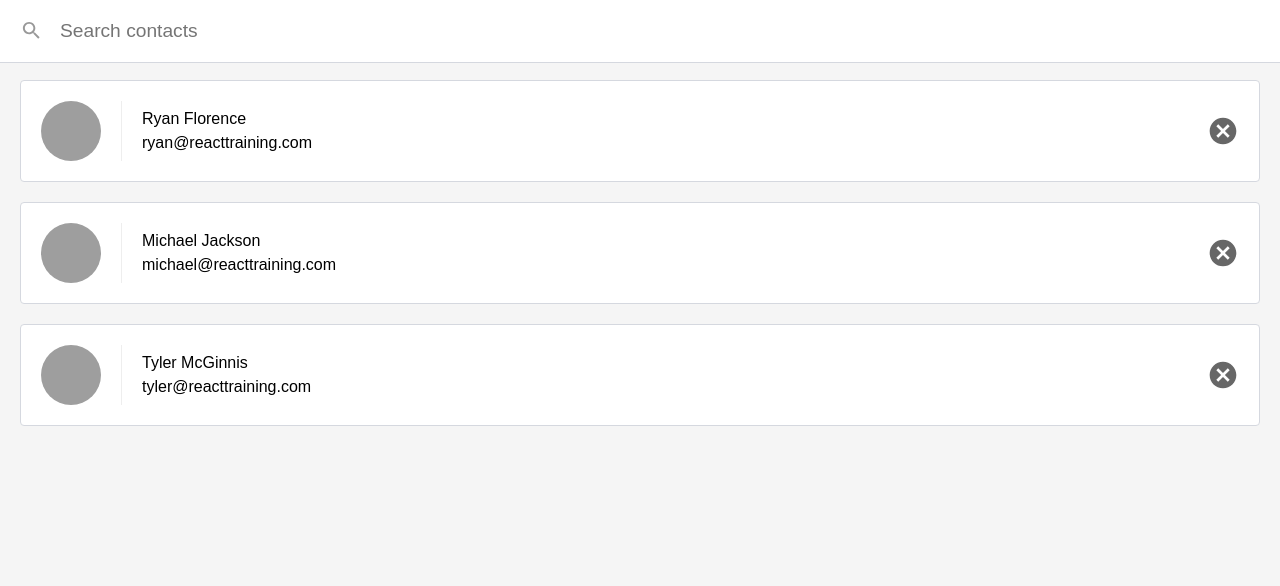
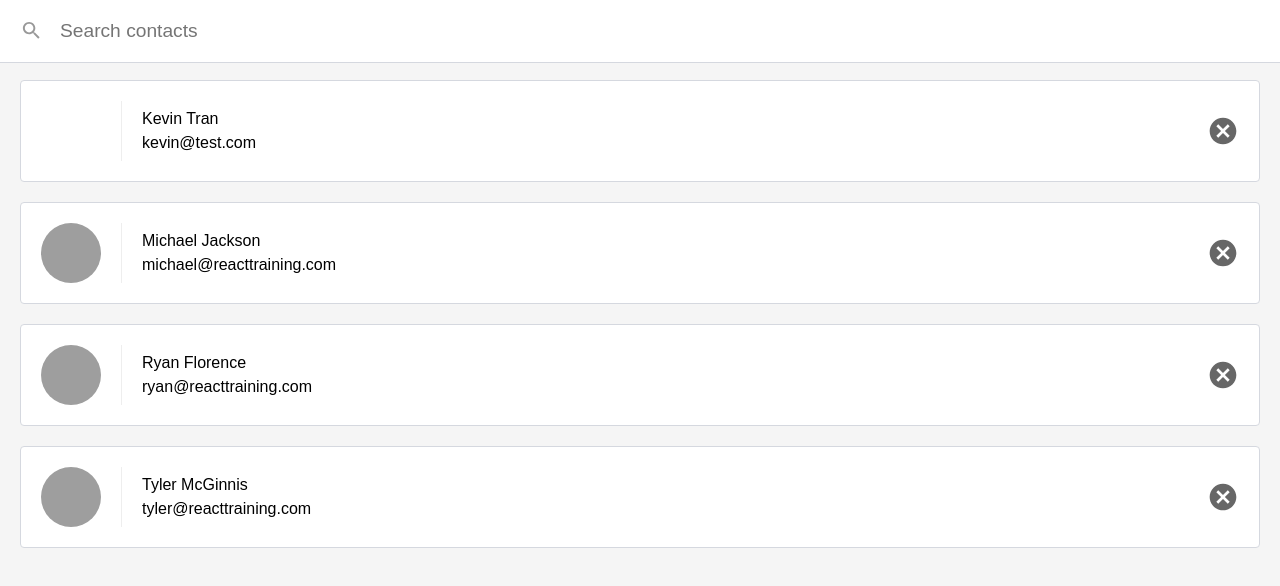
Before and after one commit to KevinCTran/ContactsApp, a React (Create React App) app: page / in a window 1280 px wide. Shown: the top 586 px of the page. Built offline with nearby package versions, Linux system fonts and the light colour scheme.

Commit message:
Search filters results, sorts alphabetically, and has button to reset query

```diff
--- a/package.json
+++ b/package.json
@@ -4,10 +4,12 @@
   "private": true,
   "dependencies": {
     "@types/react": "^16.9.9",
+    "escape-string-regexp": "^2.0.0",
     "prop-types": "^15.7.2",
     "react": "^16.10.2",
     "react-dom": "^16.10.2",
-    "react-scripts": "3.2.0"
+    "react-scripts": "3.2.0",
+    "sort-by": "^1.2.0"
   },
   "scripts": {
     "start": "react-scripts start",
--- a/src/App.js
+++ b/src/App.js
@@ -21,6 +21,12 @@
         "name": "Tyler McGinnis",
         "email": "tyler@reacttraining.com",
         "avatarURL": "http://localhost:5001/tyler.jpg"
+      },
+      {
+        "id": "kevin",
+        "name": "Kevin Tran",
+        "email": "kevin@test.com",
+        "avatarURL": ""
       }
     ]
   }
--- a/src/ListContacts.js
+++ b/src/ListContacts.js
@@ -1,5 +1,7 @@
 import React, { Component } from 'react'
 import PropTypes from 'prop-types'
+import escapeRegExp from 'escape-string-regexp'
+import sortBy from 'sort-by'
 
 class ListContacts extends Component {
     static propTypes = {
@@ -14,7 +16,25 @@
     updateQuery = (query) => {
         this.setState({query: query.trim()})
     }
+
+    clearQuery = (query) => {
+        this.setState({query: ''})
+    }
+
     render() {
+        const { contacts, onDeleteContact } = this.props
+        const { query } = this.state
+
+        let showingContacts
+        if (query) {
+            const match = new RegExp(escapeRegExp(query), 'i')
+            showingContacts = contacts.filter((contact) => match.test(contact.name))
+        } else {
+            showingContacts = contacts
+        }
+
+        showingContacts.sort(sortBy('name'))
+
         return (
             <div className='list-contacts'>
                 <div className='list-contacts-top'>
@@ -22,12 +42,20 @@
                         className='search-contacts'
                         type='text'
                         placeholder='Search contacts'
-                        value={this.state.query}
+                        value={query}
                         onChange={(event) => this.updateQuery(event.target.value)}
                     />
                 </div>
+
+                {showingContacts.length !== contacts.length && (
+                    <div className='showing-contacts'>
+                        <span>Now showing {showingContacts.length} of {contacts.length} total</span>
+                        <button onClick={this.clearQuery}>Show All</button>
+                    </div>
+                )}
+
                 <ol className='contact-list'>
-                    {this.props.contacts.map(contact => (
+                    {showingContacts.map(contact => (
                         <li key={contact.id} className='contact-list-item'>
                             <div className='contact-avatar' style={{
                                 backgroundImage: `url(${contact.avatarURL})`
@@ -36,7 +64,7 @@
                                 <p>{contact.name}</p>
                                 <p>{contact.email}</p>
                             </div>
-                            <button onClick={() => this.props.onDeleteContact(contact)} className='contact-remove'>
+                            <button onClick={() => onDeleteContact(contact)} className='contact-remove'>
                                 Remove
                             </button>
                         </li>
```
Also changed, not shown: 1 other file (tests, documents, lock files or other folders).
